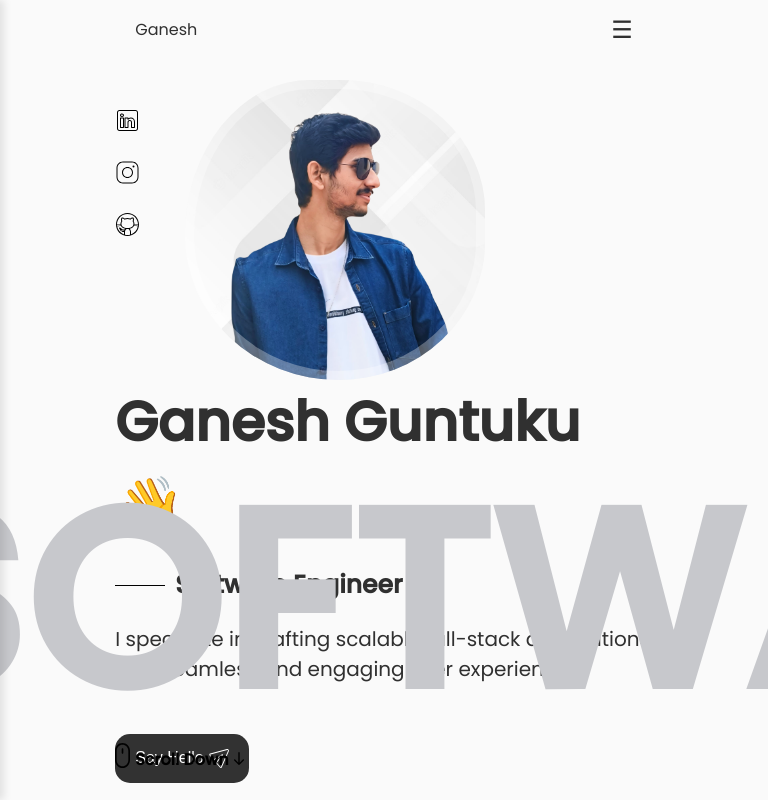
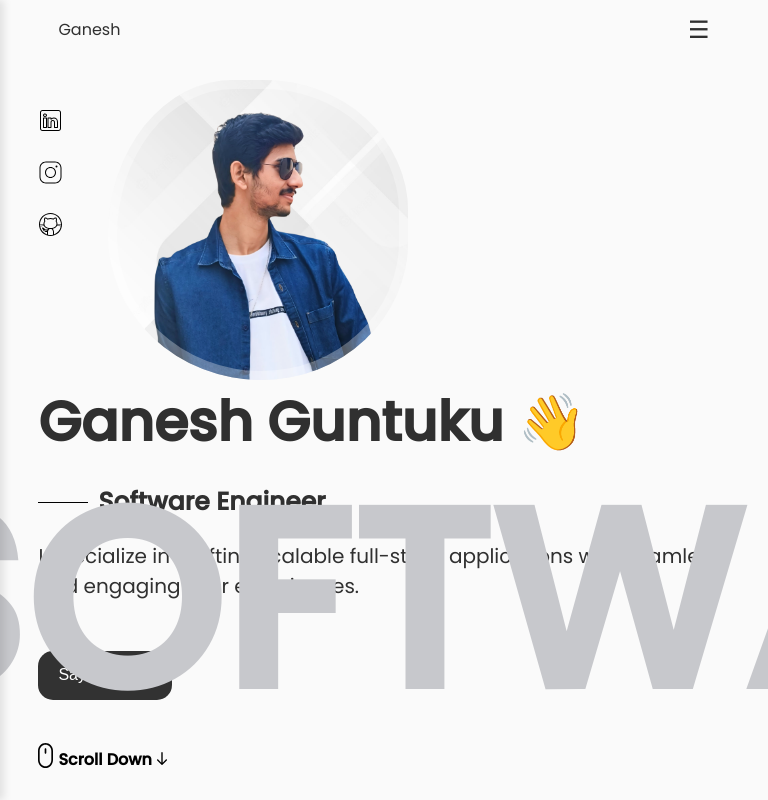
Before and after one commit to ganeshcodebase/portfolio, a React (Create React App) app: page / in a window 768 px wide. Shown: the top 800 px of the page. Built offline with nearby package versions, Linux system fonts and the light colour scheme.

Commit message:
Fix: overflow x fixed for the mobile.

```diff
--- a/src/App.css
+++ b/src/App.css
@@ -26,6 +26,7 @@ body {
 @media (max-width: 480px) {
   .container {
     width: 90%;
+    overflow-x: hidden;
   }
   section {
     height: max-content;
@@ -34,6 +35,10 @@ body {
 }
 /* Media Query for Tablets, Ipads */
 @media (min-width: 481px) and (max-width: 1024px) {
+  .container {
+    width: 90%;
+    overflow-x: hidden;
+  }
   section {
     height: max-content;
     scroll-snap-align: unset;
```
